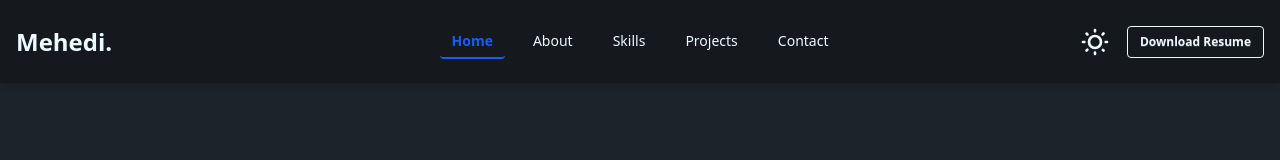
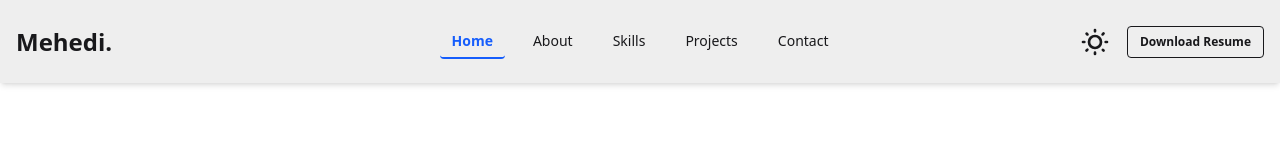
Before and after one commit to mehedidevx/My-Portfolio, a React (Vite) app: page / in a window 1280 px wide. Shown: the top 160 px of the page. Built offline with nearby package versions, Linux system fonts and the light colour scheme.

Commit message:
Update theme to light mode and enhance Navbar item styling

```diff
--- a/index.html
+++ b/index.html
@@ -1,5 +1,5 @@
 <!doctype html>
-<html lang="en" data-theme="dark">
+<html lang="en" data-theme="light">
   <head>
     <meta charset="UTF-8" />
     <link rel="icon" type="image/svg+xml" href="/src/assets/logo.png" />
--- a/src/components/Navbar.jsx
+++ b/src/components/Navbar.jsx
@@ -34,8 +34,8 @@ const Navbar = () => {
             href={`#${item}`}
             className={
               activeSection === item
-                ? "text-blue-600 font-semibold border-b-2 border-blue-600"
-                : ""
+                ? "text-blue-600 font-semibold border-b-2 border-blue-600 text-bold"
+                : "text-bold"
             }
           >
             {item.charAt(0).toUpperCase() + item.slice(1)}
```
